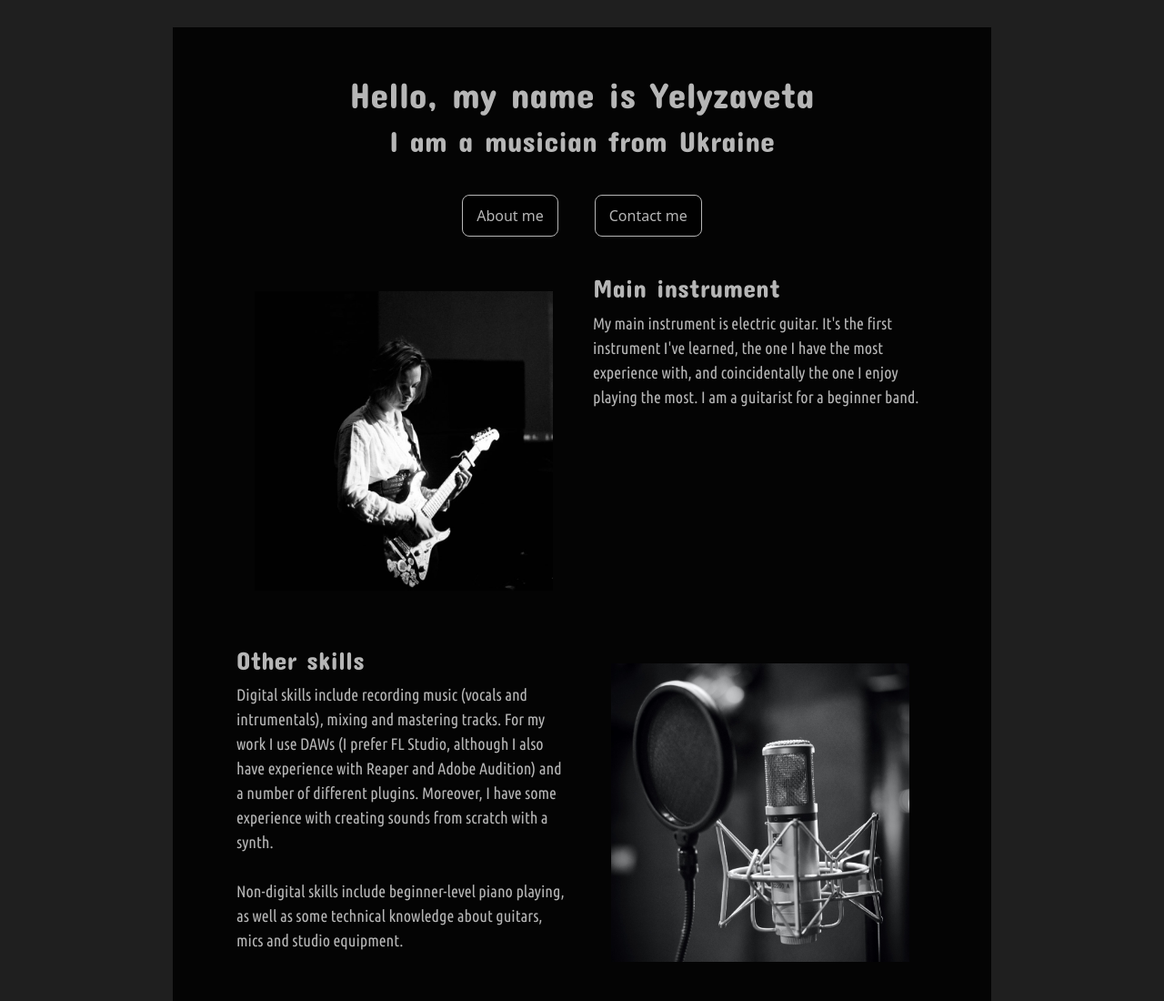
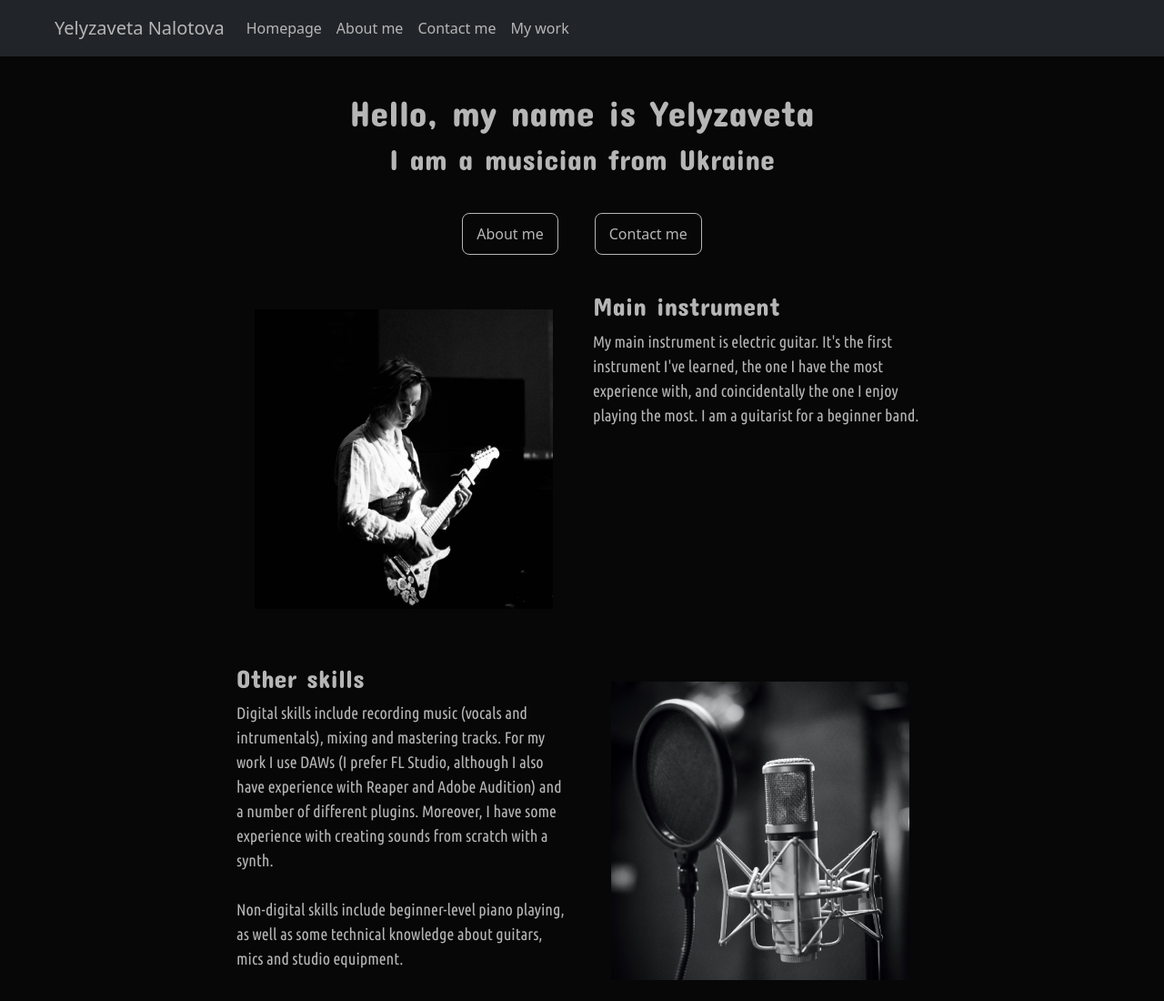
Before and after one commit to yelyz/portfolio-project, a plain HTML site: page index.html in a window 1280 px wide. Shown: the top 1100 px of the page at 91% size. Drawn offline with nearby package versions, Linux system fonts and the light colour scheme.

Commit message:
added navbar

```diff
--- a/index.html
+++ b/index.html
@@ -20,6 +20,30 @@
     <link rel="stylesheet" href="portfolio.css" />
   </head>
   <body>
+    <nav class="navbar navbar-expand-md bg-dark navigation-bar ps-5">
+  <div class="container-fluid">
+    <a class="navbar-brand navbar-text" href="#">Yelyzaveta Nalotova</a>
+    <button class="navbar-toggler" type="button" data-bs-toggle="collapse" data-bs-target="#navbarNav" aria-controls="navbarNav" aria-expanded="false" aria-label="Toggle navigation">
+      <span class="navbar-toggler-icon"></span>
+    </button>
+    <div class="collapse navbar-collapse" id="navbarNav">
+      <ul class="navbar-nav">
+        <li class="nav-item">
+          <a class="nav-link navbar-text" aria-current="page" href="#">Homepage</a>
+        </li>
+        <li class="nav-item">
+          <a class="nav-link navbar-text" href="#">About me</a>
+        </li>
+        <li class="nav-item">
+          <a class="nav-link navbar-text" href="#">Contact me</a>
+        </li>
+        <li class="nav-item">
+          <a class="nav-link navbar-text" href="#">My work</a>
+        </li>
+      </ul>
+    </div>
+  </div>
+</nav>
     <div class="full-container">
       <h1>Hello, my name is Yelyzaveta</h1>
       <h2>I am a musician from Ukraine</h2>
--- a/portfolio.css
+++ b/portfolio.css
@@ -1,5 +1,5 @@
 :root {
-  --primary-color: #000000de;
+  --primary-color: #070707;
   --secondary-color: #000000e0;
   --font-color: #b6b6b6;
   --title-font: "Concert One", cursive;
@@ -15,19 +15,20 @@
 }
 body {
   color: var(--font-color);
-  background: var(--secondary-color);
+  background: var(--primary-color);
   min-width: 400px;
 }
 .full-container {
   max-width: 900px;
   background: var(--primary-color);
   display: block;
-  margin: 30px auto;
+  margin: 0 auto;
   padding: 50px 70px;
 }
 h1 {
   font-family: var(--title-font);
   text-align: center;
+  margin-top: 50px;
 }
 h2 {
   font-family: var(--title-font);
@@ -67,3 +68,13 @@ p {
 .contact-me-link {
   margin-left: 20px;
 }
+.navigation-bar {
+  background: var(--primary-color);
+  color: var(--font-color);
+  position: fixed;
+  width: 100%;
+  margin-top: 0;
+}
+.navbar-text {
+  color: var(--font-color);
+}
```
